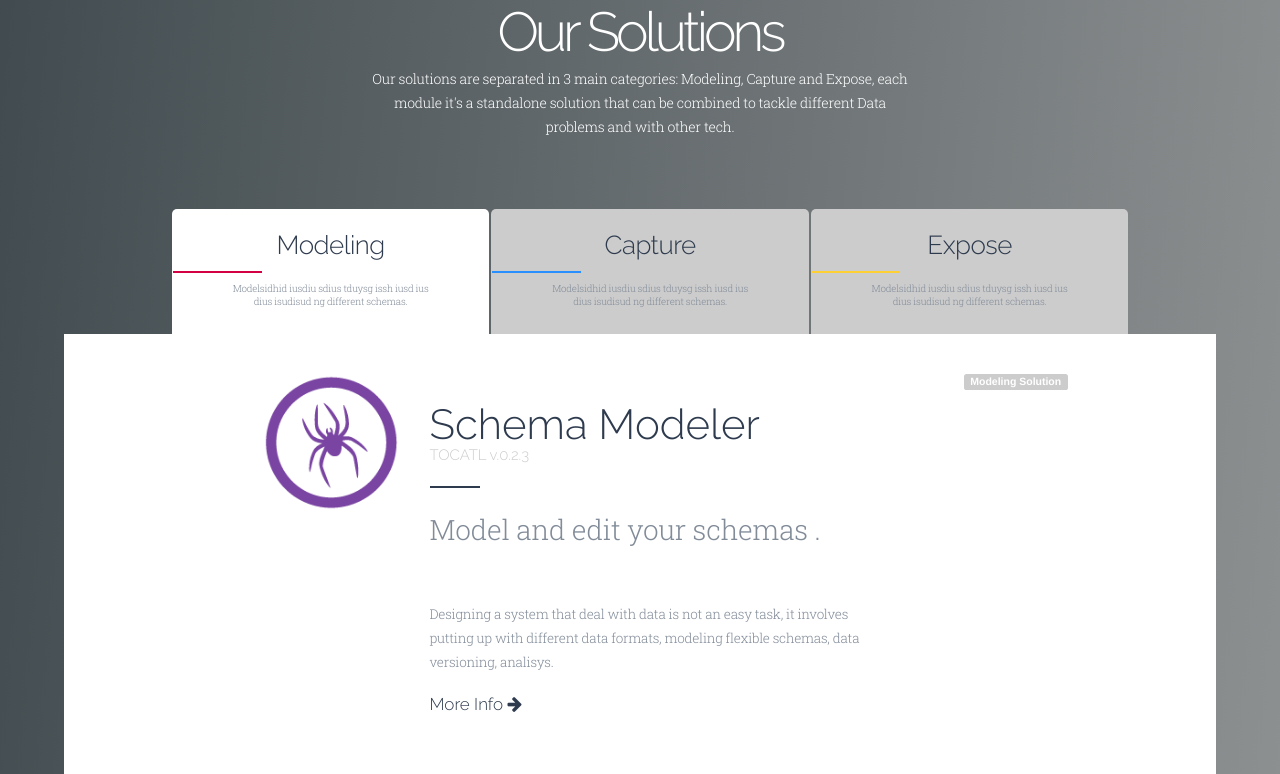
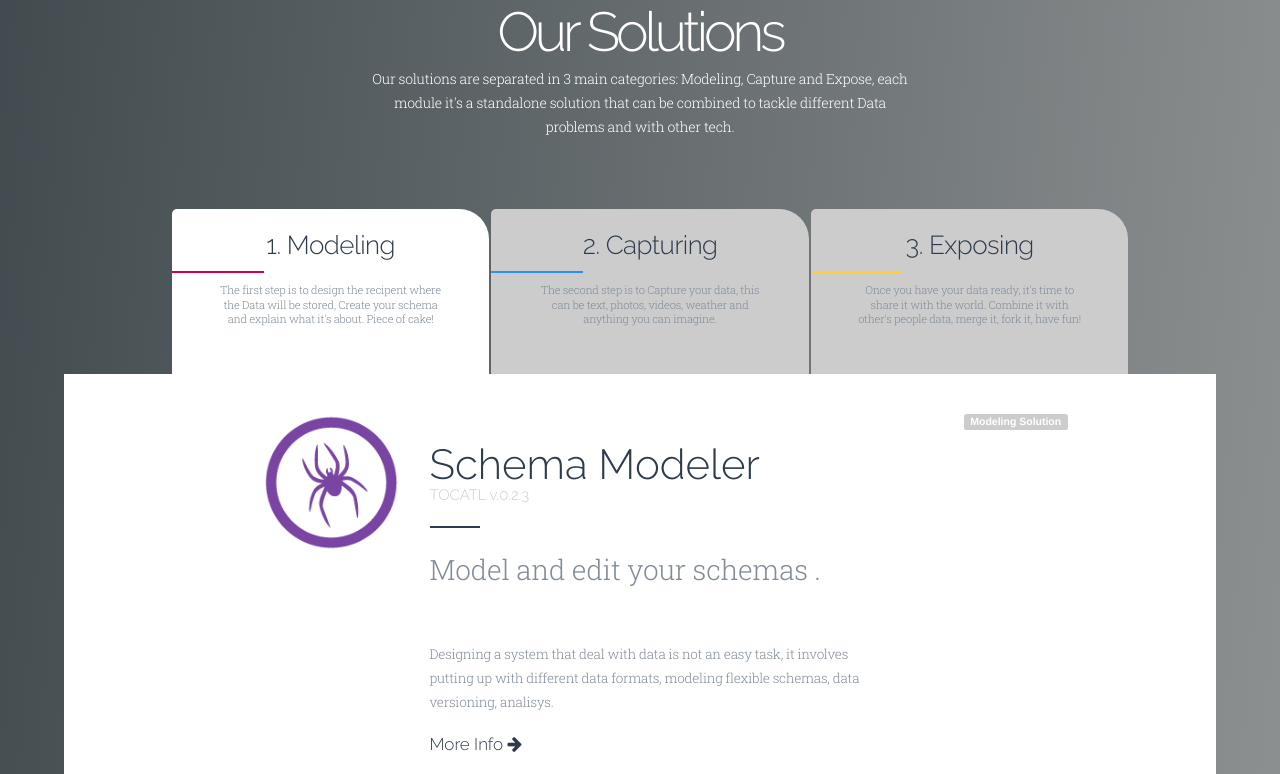
Before and after one commit to gcid12/myRing_home, a Flask app: page /solutions in a window 1280 px wide. Shown: the part 154-928 px from the top of the page. Run offline with Flask 2, Linux system fonts and the light colour scheme; some libraries are stand-ins or nearby versions.

Commit message:
New Text for mini tabs fix #10

```diff
--- a/static/css/ring-home.css
+++ b/static/css/ring-home.css
@@ -92,7 +92,7 @@ body{
 
 /*HR*/
 .rhr{padding:1px 5px; width:30%; margin: 0 0 0 -10px;}
-.rhr2{padding:1px 5px; width:30%; margin: 0 0 0 -10px;}
+.rhr2{padding:1px 5px; width:30%; margin: 0 0 0 -6px;}
 
 
 /*SPACING*/
@@ -167,9 +167,9 @@ filter: gray; /* IE6-9 */
     margin-right: 2px;
     line-height: 1.42857;
     border: 1px solid transparent;
-    border-radius: 5px 5px 0px 0px;
+    border-radius: 5px 30px 0px 0px;
     margin:0 1px;
-    padding:0 10px;
+    padding:0 5px 40px 5px;
     width:30%;
     float:right;
     background-color: #CCC;
--- a/templates/solutions.html
+++ b/templates/solutions.html
@@ -28,26 +28,31 @@
     		<div style="width:93%;">
 				  <a href="/solutions/expose" >
 				  	<div class="tab-box-a tab-{{ dic['r3'] }}">
-				  		<h2 class="hidden-xs">Expose</h2>
+				  		<h2 class="hidden-xs">3. Exposing</h2>
 				  		<h3 class="visible-xs">EXP</h3>
 				  		<div class="rhr2 bg-c"></div>
-				  		<p class="text-7 tab-box-b hidden-xs">Modelsidhid iusdiu sdius tduysg issh iusd ius dius isudisud ng different schemas.</p>
+				  		<p class="text-8 tab-box-b hidden-xs">
+				  		Once you have your data ready, it's time to share it with the world. Combine it with other's people data, merge it, fork it, have fun!</p>
 				  	</div>
 				  </a>
 				  <a href="/solutions/capture" >
 				  	<div class="tab-box-a tab-{{ dic['r2'] }}">
-				  		<h2 class="hidden-xs">Capture</h2>
+				  		<h2 class="hidden-xs">2. Capturing</h2>
 				  		<h3 class="visible-xs">CAP</h3>
 				  		<div class="rhr2 bg-b"></div>
-				  		<p class="text-7 tab-box-b hidden-xs">Modelsidhid iusdiu sdius tduysg issh iusd ius dius isudisud ng different schemas.</p>
+				  		<p class="text-8 tab-box-b hidden-xs">
+				  		The second step is to Capture your data, this can be text, photos, videos, weather and anything you can imagine.
+				  		</p>
 				  	</div>
 				  </a>
 				  <a href="/solutions/model" >
 				  	<div class="tab-box-a tab-{{ dic['r1'] }}">
-				  		<h2 class="hidden-xs">Modeling</h2>
+				  		<h2 class="hidden-xs">1. Modeling</h2>
 				  		<h3 class="visible-xs">MOD</h3>
 				  		<div class="rhr2 bg-a"></div>
-				  		<p class="text-7 tab-box-b hidden-xs">Modelsidhid iusdiu sdius tduysg issh iusd ius dius isudisud ng different schemas.</p>
+				  		<p class="text-8 tab-box-b hidden-xs">
+				  		The first step is to design the recipent where the Data will be stored, Create your schema and explain what it's about. Piece of cake!
+				  		</p>
 				  	</div>
 				  </a>
 				</div>
```
